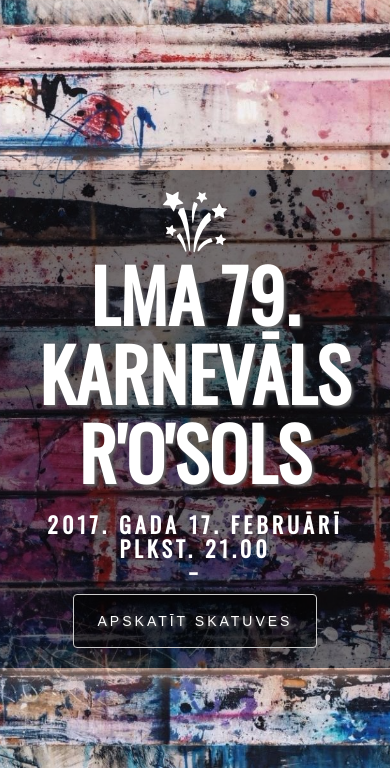
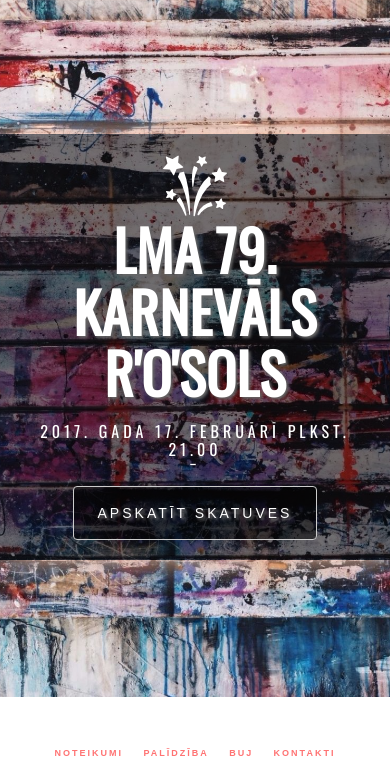
Before and after one commit to Ingaaa/Ingaaa.github.io, a website: page MD/index.html in a window 390 px wide. Shown: the part 73-841 px from the top of the page. Drawn offline with nearby package versions, Linux system fonts and the light colour scheme.

Commit message:
Improved for mobiles

```diff
--- a/MD/index.html
+++ b/MD/index.html
@@ -115,7 +115,7 @@
         }
 
         .view {
-            min-height: 100vh;
+            height: 100vh;
             margin: 0px 50px;
             background-color: rgb(255, 255, 255);
             padding: 30px;
@@ -323,20 +323,6 @@
             box-shadow: 0px 0px 10px #ffc3a0;
             padding: 10px;
         }
-        /*Extra small devices (Phones)*/
-
-        @media (max-width: 767px) {
-            .text-align-left {
-                text-align: center !important;
-            }
-            .text-align-right {
-                text-align: center !important;
-            }
-            .view {
-                margin: 0px;
-                padding: 0px;
-            }
-        }
 
         .read-more {
             position: absolute;
@@ -357,20 +343,67 @@
             border-left: 1px solid #fff;
             border-right: 1px solid #fff;
         }
+
+        @media (max-width: 1199px) {
+            .pictureTile.newsTile {
+                height: 350px!important;
+            }
+        }
         /*Small devices (Tablets)*/
 
         @media (max-width: 991px) {
             .pictureTile.newsTile {
                 height: 280px!important;
             }
+            h2.subtitle {
+                font-size: 18px;
+                font-weight: 500;
+            }
             h2.subtitle.news {
                 font-size: 28px;
             }
+            .main-title {
+                font-size: 60px;
+                line-height: 1.1;
+                font-weight: 700;
+                text-shadow: 2px 2px 3px #666;
+            }
+            .view {
+                height: 900px;
+            }
         }
+        /*Extra small devices (Phones)*/
 
-        @media (max-width: 1199px) {
-            .pictureTile.newsTile {
-                height: 350px!important;
+        @media (max-width: 767px) {
+            .text-align-left {
+                text-align: center !important;
+            }
+            .text-align-right {
+                text-align: center !important;
+            }
+            h2.subtitle {
+                font-size: 16px;
+                font-weight: 500;
+            }
+            h2.subtitle.news {
+                font-size: 26px;
+            }
+            .main-title {
+                font-size: 56px;
+                line-height: 1.1;
+                font-weight: 700;
+                text-shadow: 2px 2px 3px #666;
+            }
+            .view.container-fluid {
+                margin: 0px 0px;
+            }
+            .view {
+                height: 700px;
+                padding: 15px;
+            }
+            .about-content {
+                line-height: 1.5;
+                letter-spacing: 0.3px;
             }
         }
 
@@ -382,6 +415,18 @@
                 text-shadow: 1px 1px 2px #666;
                 font-size: 26px;
             }
+        }
+
+        .home {
+            background-image: url('pictures/background.jpeg');
+            background-repeat: no-repeat;
+            margin: 0px;
+            padding: 0px;
+            background-position: center;
+            background-size: cover;
+            display: flex;
+            justify-content: center;
+            align-items: center;
         }
     </style>
 
```
